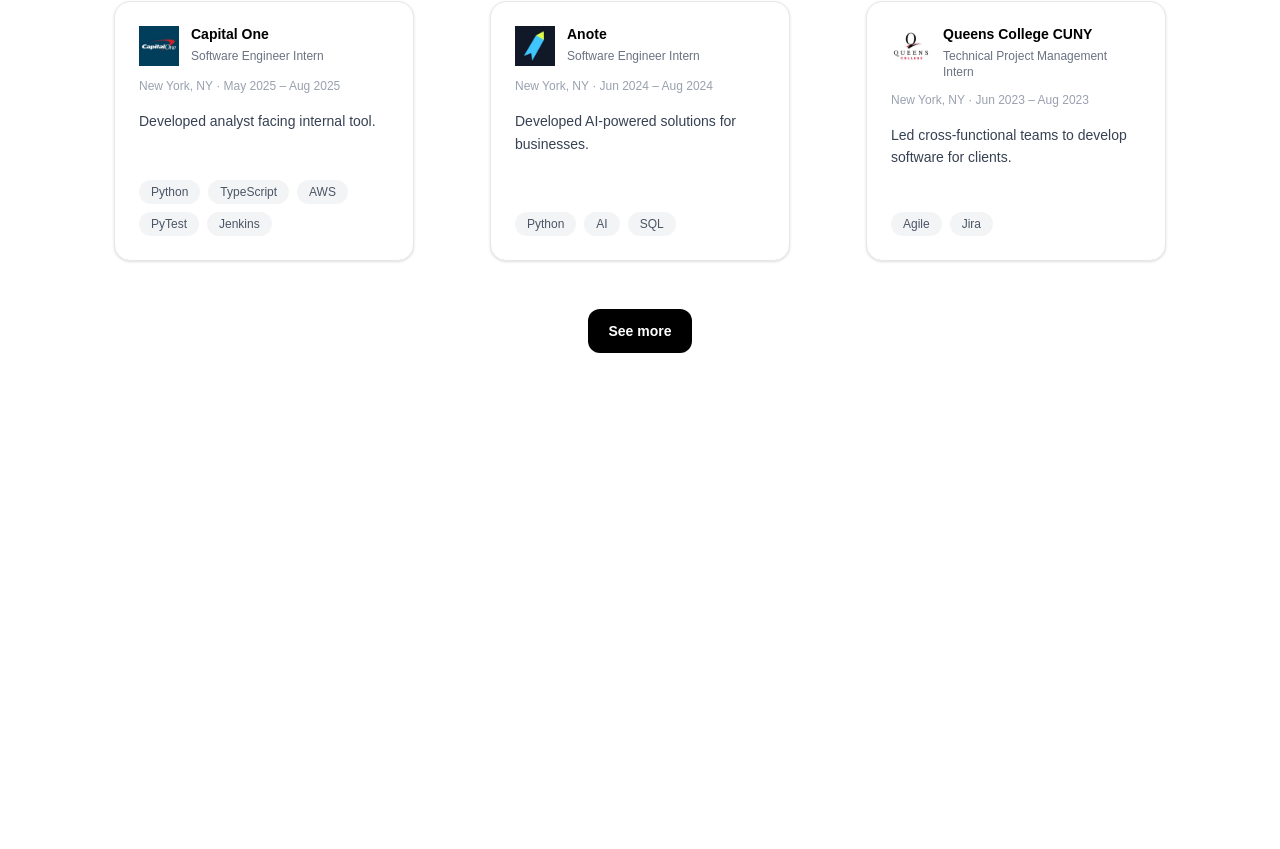
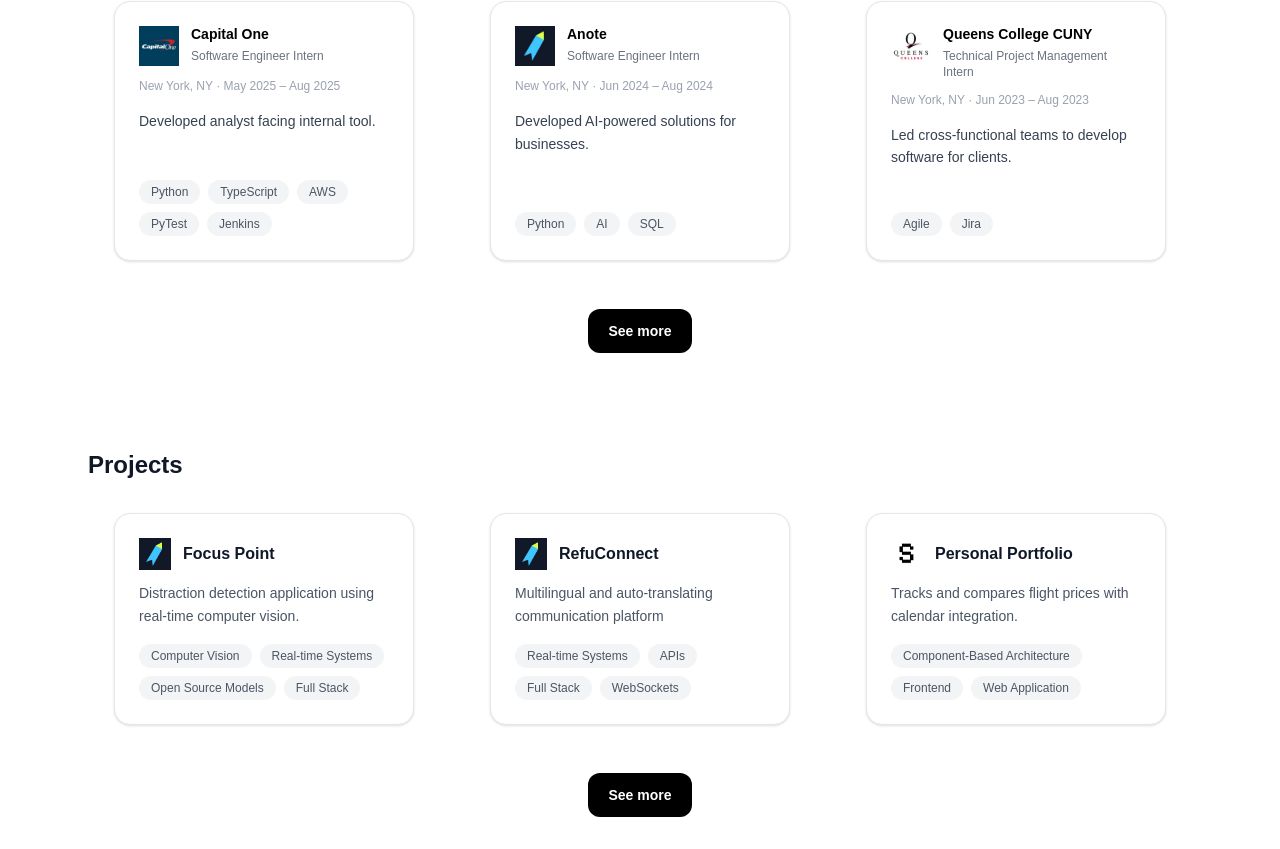
Before and after one commit to sophiayau/personal-website, a Next.js app: page / in a window 1280 px wide. Shown: the part 782-1631 px from the top of the page. Before the commit the page ends 1199 px from the top, so only its background shows below. Built offline with nearby package versions, Linux system fonts and the light colour scheme.

Commit message:
Home projects card and section done. need to update project photos

```diff
--- a/app/page.tsx
+++ b/app/page.tsx
@@ -1,5 +1,6 @@
-import ExperienceSection from "@/components/sections/ExperienceSection";
+import ExperienceSection from "@/components/sections/HomeExperienceSection";
 import IntroSection from "@/components/sections/IntroSection";
+import ProjectSection from "@/components/sections/HomeProjectSection";
 import Image from "next/image";
 
 export default function Home() {
@@ -7,6 +8,7 @@
     <main>
       <IntroSection />
       <ExperienceSection />
+      <ProjectSection />
     </main>
   );
 }
--- /dev/null
+++ b/components/HomeProjectCard.tsx
@@ -0,0 +1,62 @@
+import Image from "next/image";
+
+type ProjectCardProps = {
+  name: string;
+  description: string;
+  techTags: string[];
+  projectLogo?: string;
+  logoAlt?: string;
+};
+
+export default function ProjectCard({
+  name,
+  description,
+  techTags,
+  projectLogo,
+  logoAlt,
+}: ProjectCardProps) {
+  return (
+    <div
+      className="
+        w-full
+        rounded-2xl bg-white p-6
+        border border-gray-200
+        shadow-sm
+        transition-all duration-200
+        hover:-translate-y-1 hover:shadow-md
+        flex flex-col
+      "
+    >
+      <div className="flex items-center gap-3 mb-3">
+        {projectLogo && (
+          <Image
+            src={projectLogo}
+            alt={logoAlt || name}
+            width={32}
+            height={32}
+            className="object-contain"
+          />
+        )}
+
+        <h3 className="text-base font-semibold text-gray-900">
+          {name}
+        </h3>
+      </div>
+
+      <p className="text-sm text-gray-600 leading-relaxed flex-grow">
+        {description}
+      </p>
+
+      <div className="mt-4 flex flex-wrap gap-2">
+        {techTags.map((tag) => (
+          <span
+            key={tag}
+            className="rounded-full bg-gray-100 px-3 py-1 text-xs text-gray-600"
+          >
+            {tag}
+          </span>
+        ))}
+      </div>
+    </div>
+  );
+}
--- a/components/sections/ExperienceSection.tsx
+++ b/components/sections/HomeExperienceSection.tsx
@@ -1,4 +1,4 @@
-import ExperienceCard from "@/components/ExperienceCard";
+import ExperienceCard from "@/components/HomeExperienceCard";
 import Link from "next/link";
 
 export default function ExperienceSection() {
--- /dev/null
+++ b/components/sections/HomeProjectSection.tsx
@@ -0,0 +1,62 @@
+import Link from "next/link";
+import ProjectCard from "@/components/HomeProjectCard";
+
+export default function ProjectSection() {
+  return (
+    <section className="bg-white py-8">
+      <div className="mx-auto max-w-6xl px-6">
+        <h2 className="text-2xl font-bold text-gray-900 mb-8">
+          Projects
+        </h2>
+
+        <div className="grid gap-6 md:grid-cols-3 justify-items-center">
+
+          <div className="w-full max-w-[300px]">
+            <ProjectCard
+              name="Focus Point"
+              description="Distraction detection application using real-time computer vision."
+              techTags={["Computer Vision", "Real-time Systems", "Open Source Models", "Full Stack"]}
+              projectLogo="/logos/anote.jpeg"
+            />
+          </div>
+
+          <div className="w-full max-w-[300px]">
+            <ProjectCard
+              name="RefuConnect"
+              description="Multilingual and auto-translating communication platform"
+              techTags={["Real-time Systems", "APIs", "Full Stack", "WebSockets"]}
+              projectLogo="/logos/anote.jpeg"
+            />
+          </div>
+
+          <div className="w-full max-w-[300px]">
+            <ProjectCard
+              name="Personal Portfolio"
+              description="Tracks and compares flight prices with calendar integration."
+              techTags={["Component-Based Architecture", "Frontend", "Web Application"]}
+              projectLogo="/logos/portfolio_logo.png"
+            />
+          </div>
+
+        </div>
+
+        <div className="mt-12 flex justify-center">
+          <Link
+            href="/projects"
+            className="
+              inline-flex items-center gap-2 bg-black text-white
+              rounded-xl px-5 py-3
+              text-sm font-semibold
+              text-blue-600
+              transition-all duration-200 ease-out
+              hover:scale-105
+              hover:shadow-lg
+            "
+          >
+            See more
+          </Link>
+          </div>
+      </div>
+    </section>
+  );
+}
```
Also changed, not shown: components/HomeExperienceCard.tsx (renamed from components/ExperienceCard.tsx), public/logos/portfolio_logo.png (added).
